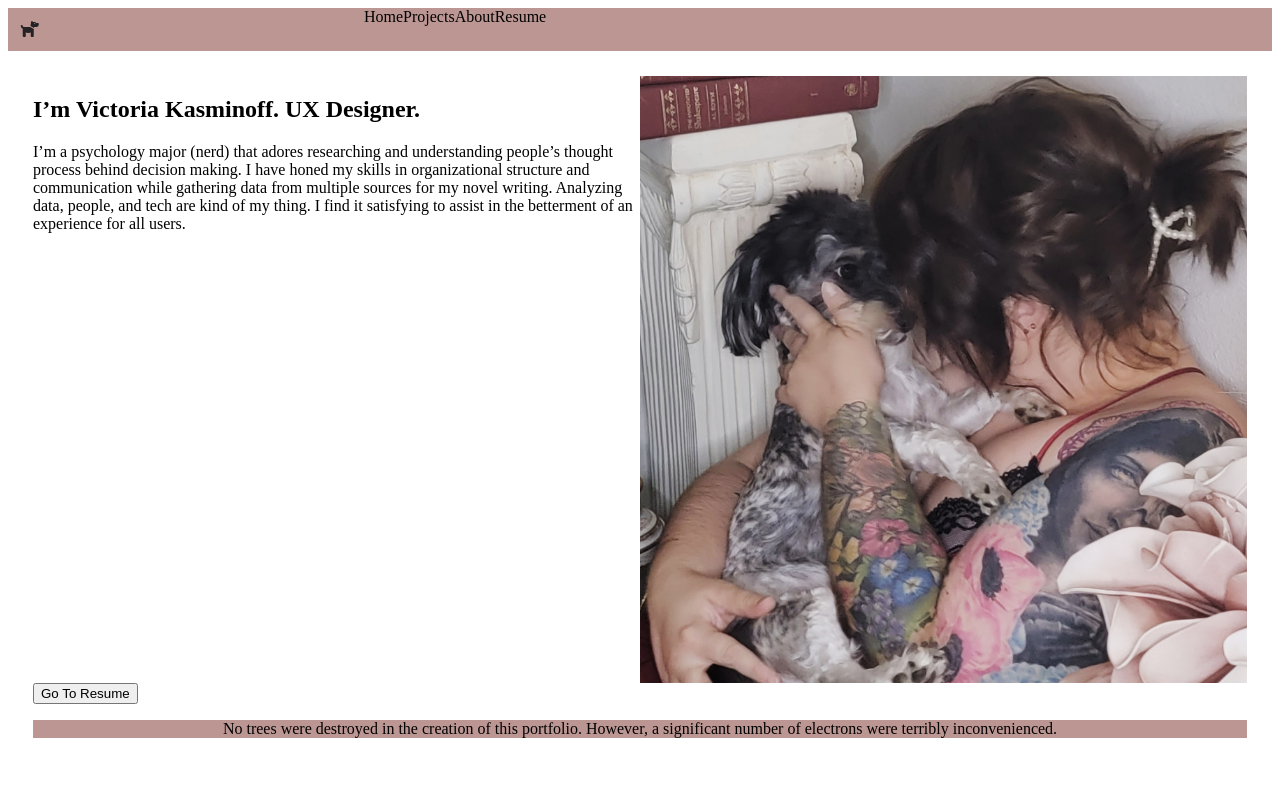
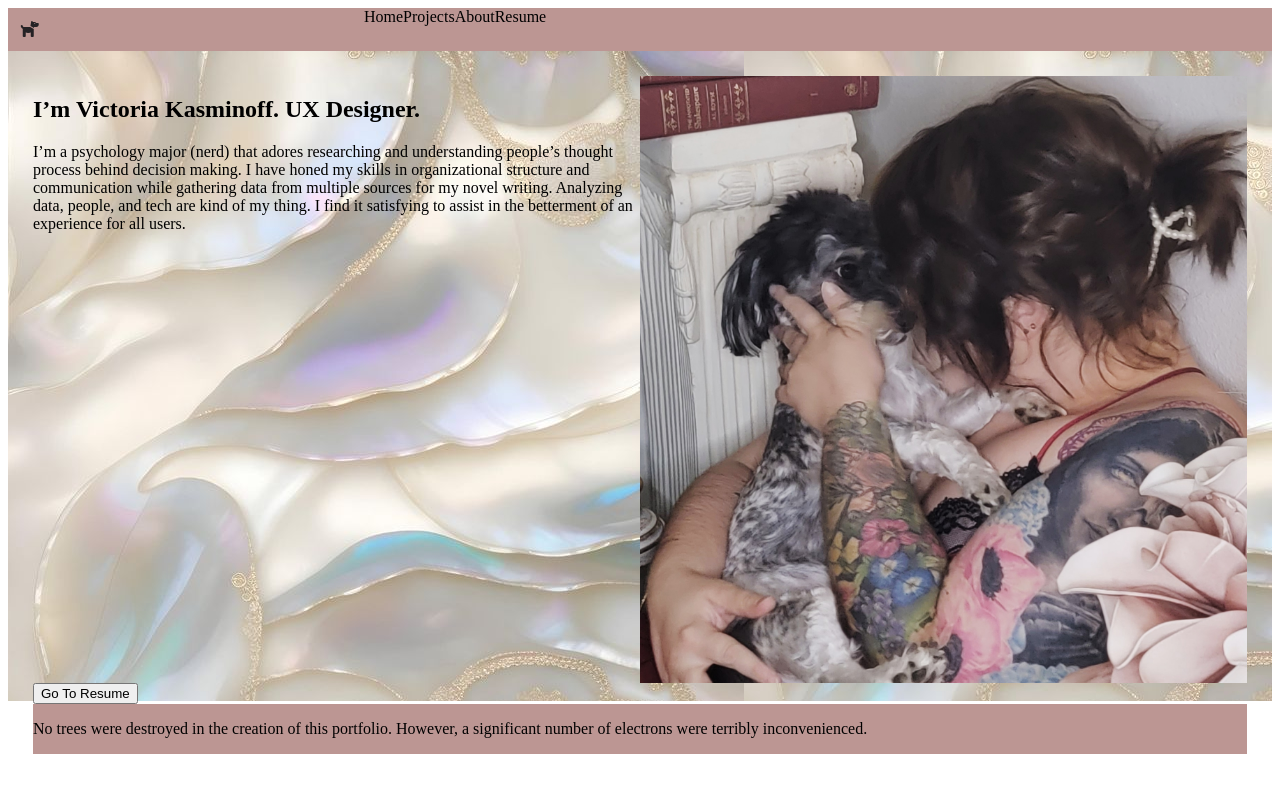
Before and after one commit to VictoriaKasminoff/Portfolio-VK, a plain HTML site: page index.html in a window 1280 px wide. Drawn offline with Linux system fonts and the light colour scheme.

Commit message:
Background stlyes

```diff
--- a/CSS/style.css
+++ b/CSS/style.css
@@ -21,7 +21,8 @@ background-color: #BC9693;
     display:inline-flexbox;
     height: 600px;
     padding: 25px;
-}
+    background-image: url("/images/Mother\ Of\ Pearl\ 5.jpg");
+    }
 .content{
     display: flex;
     width: 100%;
@@ -34,5 +35,6 @@ img{
 footer{
     background-color: #BC9693;
     text-align: center;
+    display: flex;
 
 }
```
